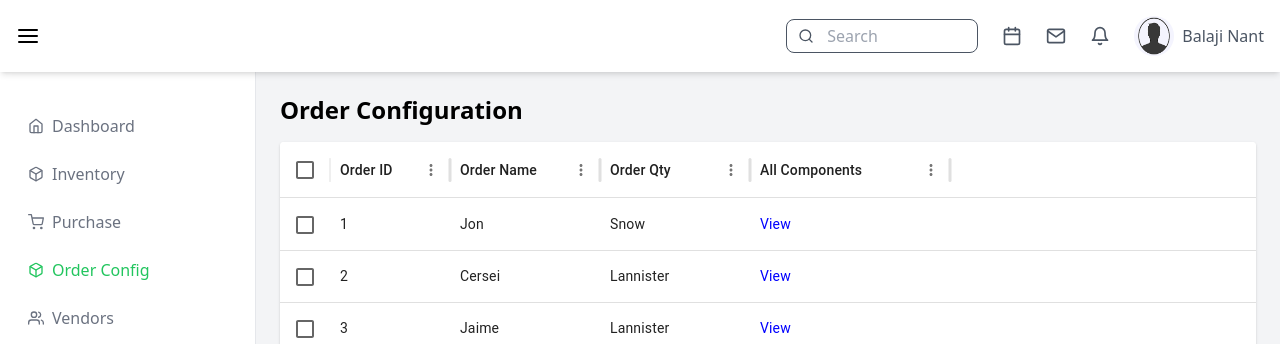
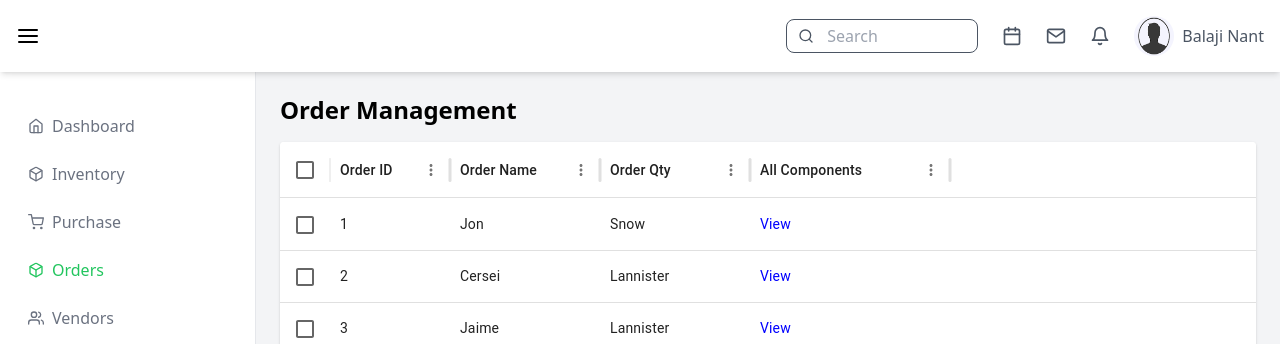
Before and after one commit to BDSITAdmin/conyband_erp_tool, a React (Vite) app: page /order-config in a window 1280 px wide. Shown: the top 344 px of the page. Built offline with nearby package versions, Linux system fonts and the light colour scheme; no server answers.

Commit message:
update form

```diff
--- a/src/components/AddComponentForm.jsx
+++ b/src/components/AddComponentForm.jsx
@@ -174,7 +174,7 @@ const AddComponentForm = ({reFetchTableData}) => {
                                         value={inputCatValue}
                                         onChange={handleInputChange}
                                         className="px-2 py-1 border rounded"
-                                        placeholder="Enter Category ID/Name"
+                                        placeholder="Component Category"
                                     />
                                     {showList && (<ul className='absolute top-[100px]  rounded-sm bg-white max-h-[40vh] overflow-y-scroll w-[200px] '>
                                         {categoriesData.filter((item) =>
--- a/src/components/AddProductForm.jsx
+++ b/src/components/AddProductForm.jsx
@@ -128,7 +128,7 @@ const AddProductForm = ({ reFetchTableData }) => {
                                         required
                                     />
                                 </div>
-
+                                <div className="overflow-y-auto max-h-60">
                                     {components.map((component, index) => (
                                         <div key={index} className="my-4">
                                             <div className="flex items-center justify-between">
@@ -141,7 +141,7 @@ const AddProductForm = ({ reFetchTableData }) => {
                                                         onClick={() => handleRemoveComponent(index)}
                                                         className="font-semibold text-red-500"
                                                     >
-                                                    <CloseIcon sx={{cursor:"pointer", color:"#4e504f",fontSize:'20px', fontWeight:'600' }}/>
+                                                        <CloseIcon sx={{ cursor: "pointer", color: "#4e504f", fontSize: '20px', fontWeight: '600' }} />
                                                     </button>
 
                                                 )}
@@ -164,6 +164,7 @@ const AddProductForm = ({ reFetchTableData }) => {
                                             />
                                         </div>
                                     ))}
+                                </div>
 
                                 <div className="flex justify-end">
                                     <button
--- a/src/components/OrderComponentModel.jsx
+++ b/src/components/OrderComponentModel.jsx
@@ -16,7 +16,7 @@ const OrderComponentModel = ({ data, setShowComponent }) => {
             <h2 className="mb-4 text-lg font-semibold">Component Table</h2>
 
             {/* Table */}
-            <div className="overflow-x-auto">
+            <div className="overflow-y-auto max-h-60">
               <table className="min-w-full border-collapse">
                 <thead>
                   <tr className="text-gray-600 bg-gray-100">
--- a/src/components/TableComponent.jsx
+++ b/src/components/TableComponent.jsx
@@ -110,7 +110,7 @@ function TableComponent({ columns, rows, reFetchTableData }) {
         sx={{ display: 'flex', alignItems: 'center', justifyContent: 'center' }}
       >
         <Paper sx={{ padding: 3, width: '400px' }}>
-          <h3>Edit Category</h3>
+          <h3 className='text-xl text-bold'>Edit Category</h3>
           <TextField
             fullWidth
             label="Category Name"
--- a/src/components/menu.jsx
+++ b/src/components/menu.jsx
@@ -19,7 +19,7 @@ const Menu = () => {
           { label: "Dashboard", icon: <FiHome />, path: "/dashboard" },
           { label: "Inventory", icon: <FiBox />, path: "/inventory" },
           { label: "Purchase", icon: <FiShoppingCart />, path: "/purchase" },
-          { label: "Order Config ", icon: <FiBox />, path: "/order-config" },
+          { label: "Orders ", icon: <FiBox />, path: "/order-config" },
           { label: "Vendors", icon: <FiUsers />, path: "/vendors" },
           { label: "Product Config", icon: <FiPackage />, path: "/product-config" },
           { label: "Users", icon: <FiClipboard />, path: "/users" },
--- a/src/components/productView.jsx
+++ b/src/components/productView.jsx
@@ -32,7 +32,7 @@ const ProductTable = ({ data }) => {
             <h2 className="mb-4 text-lg font-semibold">Component Table</h2>
 
             {/* Table */}
-            <div className="overflow-x-auto">
+            <div className="overflow-y-auto max-h-60">
               <table className="min-w-full border-collapse">
                 <thead>
                   <tr className="text-gray-600 bg-gray-100">
--- a/src/pages/OrderConfiguration.jsx
+++ b/src/pages/OrderConfiguration.jsx
@@ -84,7 +84,7 @@ function OrderConfiguration() {
         <>
         {showComponet && <OrderComponentModel data={dataToView} setShowComponent = {setShowComponent}  /> }
             <div className="w-full p-6 bg-gray-100 rounded-md">
-                <h1 className="mb-4 text-2xl font-semibold">Order Configuration</h1>
+                <h1 className="mb-4 text-2xl font-semibold">Order Management</h1>
 
                 {/* {rows.length > 1 ?
                     <OrderTable/> :
```
Lines whose indentation alone changed are shown as unchanged.
